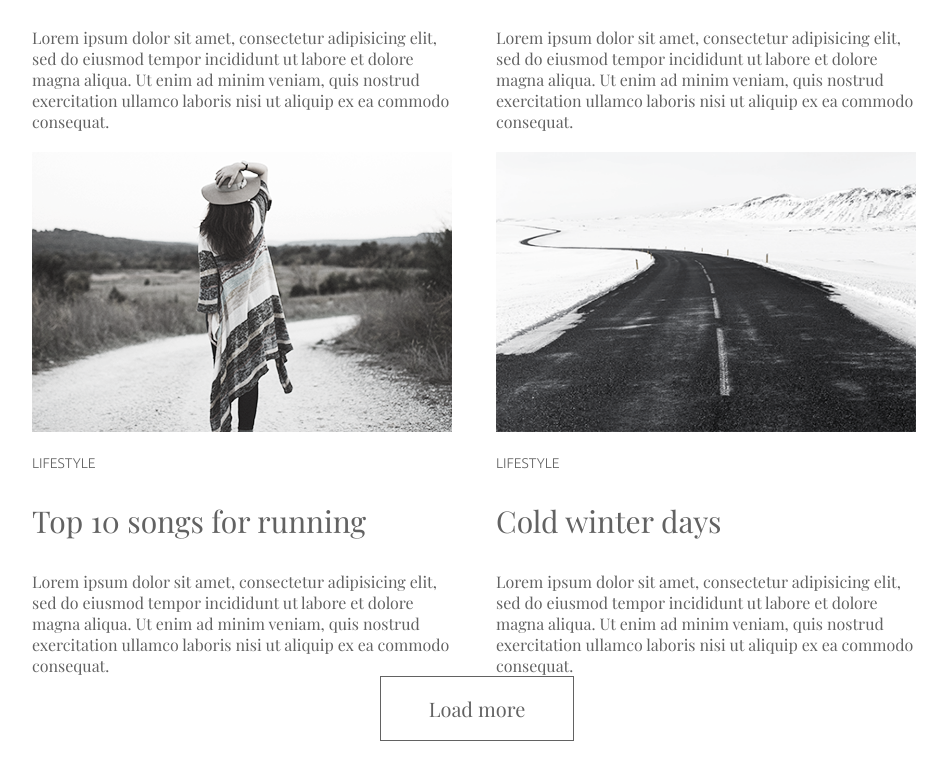
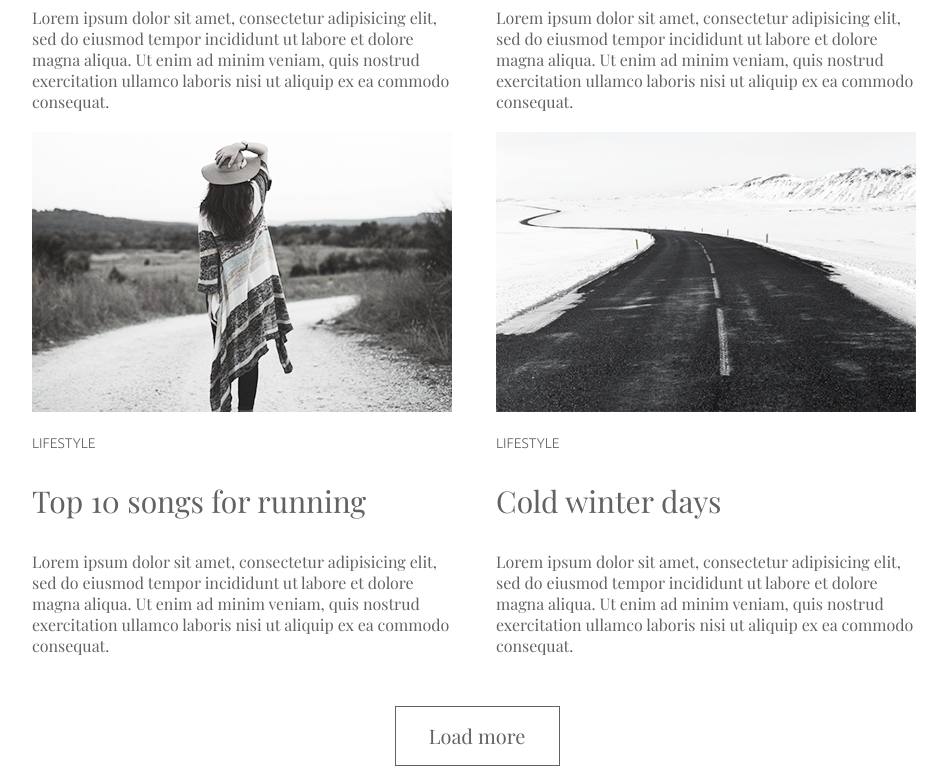
Before and after one commit to yuliame/goit-fe-course, a plain HTML site: page html-css/module-03/index.html in a window 1280 px wide. Shown: the part 1146-1920 px from the top of the page, without its empty margins (163-1110 px from the left). Before the commit the page ends 1895 px from the top, so only its background shows below. Drawn offline with nearby package versions, Linux system fonts and the light colour scheme.

Commit message:
fix button

```diff
--- a/html-css/module-03/css/styles.css
+++ b/html-css/module-03/css/styles.css
@@ -1,12 +1,14 @@
 ul li{
     display: inline-block;
     width: 210px;
+    text-align: center;
     text-transform: uppercase;
     font-size: 14px;
     font-family: "Playfair Display", serif;
-    margin-bottom: 80px;
+    margin-bottom: 60px;
     margin-top: 60px;
 }
+
 header {
     width: 100%;
 }
@@ -20,10 +22,6 @@ a:hover {
     color: blue;
 }
 
-li {
-    text-align: center;
-}
-
 .blog-article {
     display: inline-block;
     width: 420px;
@@ -35,10 +33,6 @@ main {
     width: 100%;
 }
 
-h4 {
-    text-align: left;
-}
-
 .wrapper {
     width: 930px;
     margin: 0 auto;
@@ -46,14 +40,26 @@ h4 {
 
 button {
     display: block;
-    margin: 0 auto;
-    padding: 18px 48px;
+    width: 165px;
+    height: 60px;
+    padding: 14px 33px;
     font-family: "Playfair Display", serif;
     font-size: 20px;
-    background-color: white;
+    background-color: #ffffff;
     color:#626262;
-    border: 1px solid;
+    border: 1px solid #626262;
+    margin: 0 auto;
+    cursor: pointer;
+    outline: none;
+}
 
+button:hover {
+    background-color: #626262;
+    color: #ffffff;
+}
+
+button:active {
+  transform: translateY(1px);
 }
 
 .section-title {
@@ -63,6 +69,7 @@ button {
     font-size: 14px;
     font-weight: 200;
 }
+
 .article-title {
     font-family: "Playfair Display", serif;
     color: #626262;
@@ -74,3 +81,7 @@ button {
     font-family: "Playfair Display", serif;
     color: #626262;
 }
+
+.additional-info {
+    margin-top: 50px;
+}
--- a/html-css/module-03/index.html
+++ b/html-css/module-03/index.html
@@ -58,9 +58,10 @@
             <h3 class="article-title">Cold winter days</h3>
             <p class="text-content">Lorem ipsum dolor sit amet, consectetur adipisicing elit, sed do eiusmod tempor incididunt ut labore et dolore magna aliqua. Ut enim ad minim veniam, quis nostrud exercitation ullamco laboris nisi ut aliquip ex ea commodo consequat. </p>
         </div>
-
-            <button>Load more</button>
     </main>
+    <div class="additional-info">
+        <button>Load more</button>
+    </div>
 </div>
 </body>
 </html>
```
